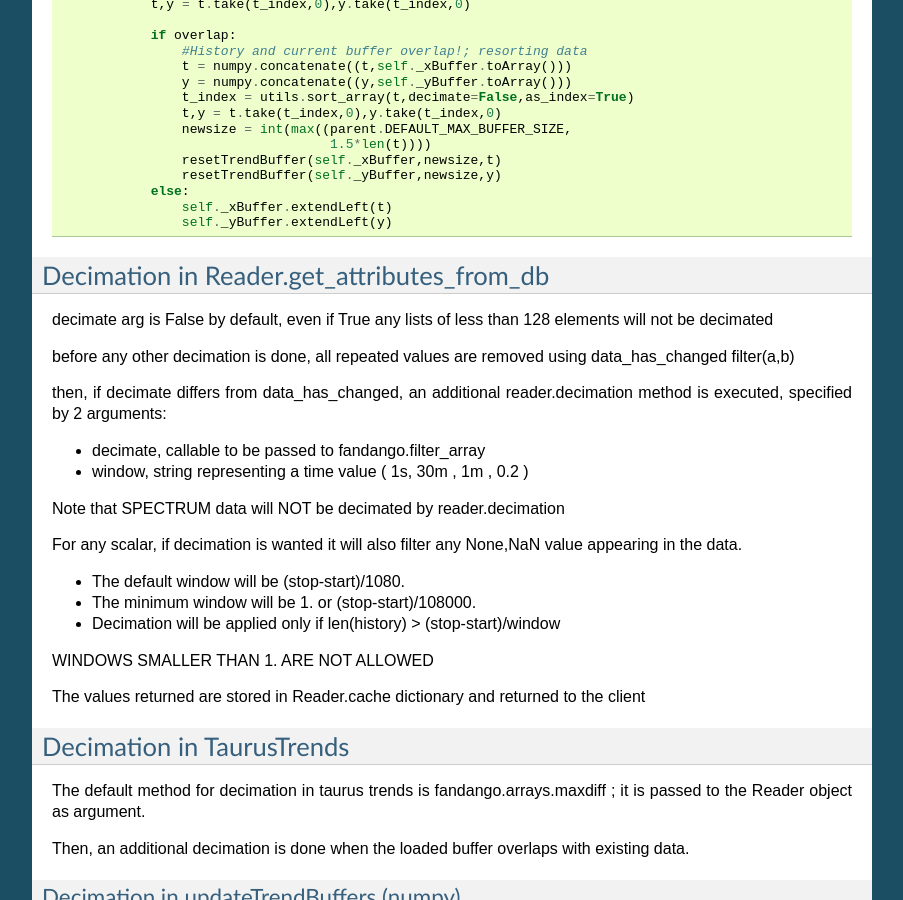
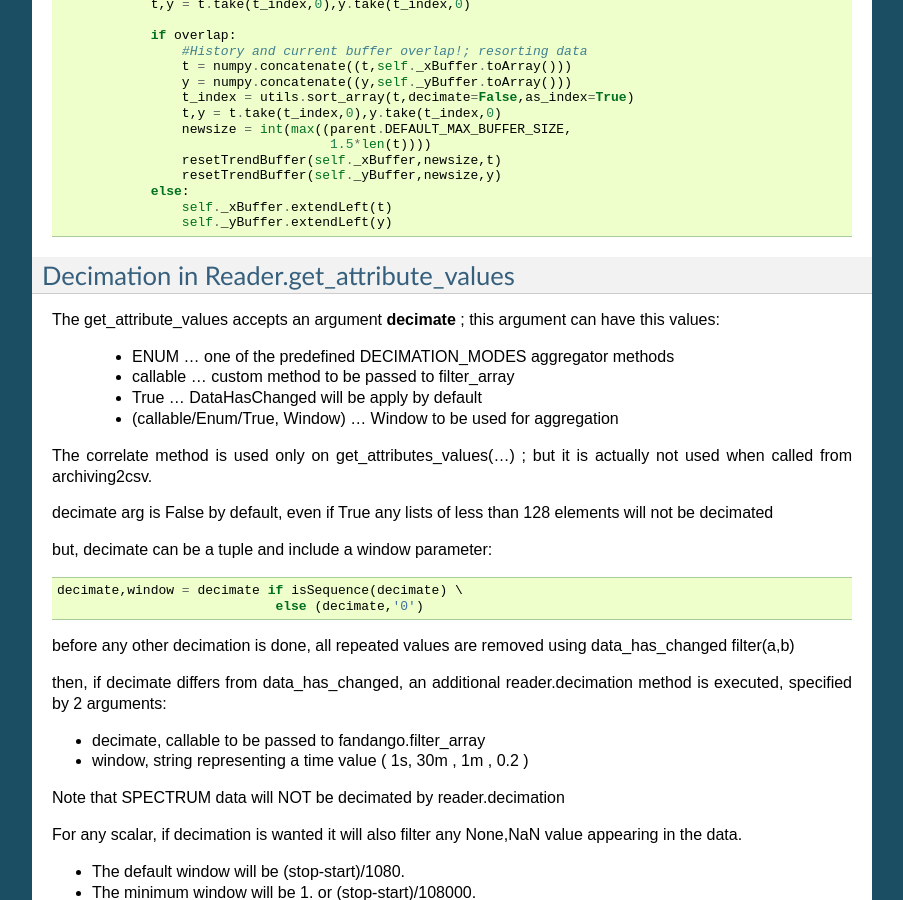
Before and after one commit to tango-controls/PyTangoArchiving, a Sphinx documentation site: the page built from doc/brief/ReaderAndDecimation.rst, in a window 1280 px wide and 900 px high, scrolled down 2037 px. Shown: the whole window, without its empty margins (198-1101 px from the left). Built offline with Sphinx 7.4.7, drawn with Linux system fonts in a browser that asks for light colours; some of the changed text lies outside the part shown.

Commit message:
Update ReaderAndDecimation.rst

```diff
--- a/doc/brief/ReaderAndDecimation.rst
+++ b/doc/brief/ReaderAndDecimation.rst
@@ -122,10 +122,25 @@ Later on, when inserting into the buffer, methods to filter numpy arrays are als
 
 
 
-Decimation in Reader.get_attributes_from_db
--------------------------------------------
+Decimation in Reader.get_attribute_values
+-----------------------------------------
+
+The get_attribute_values accepts an argument **decimate** ; this argument  can have this values:
+
+ - ENUM ... one of the predefined DECIMATION_MODES aggregator methods
+ - callable ... custom method to be passed to filter_array
+ - True ... DataHasChanged will be apply by default
+ - (callable/Enum/True, Window) ... Window to be used for aggregation
+
+The correlate method is used only on get_attributes_values(...) ; but it is actually not used
+when called from archiving2csv.
 
 decimate arg is False by default, even if True any lists of less than 128 elements will not be decimated
+
+but, decimate can be a tuple and include a window parameter::
+
+            decimate,window = decimate if isSequence(decimate) \
+                                        else (decimate,'0')
 
 before any other decimation is done, all repeated values are removed using data_has_changed filter(a,b)
 
```
